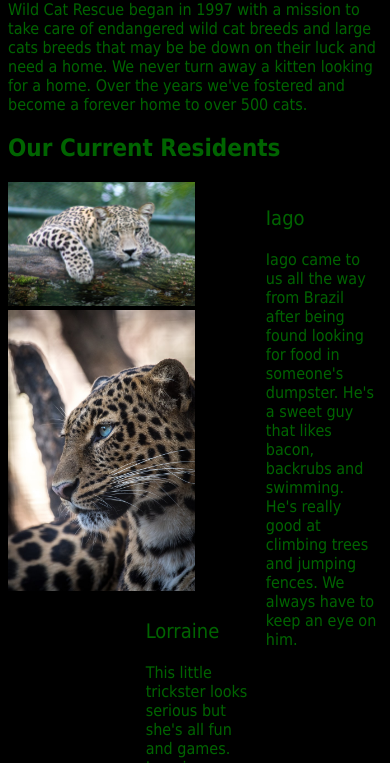
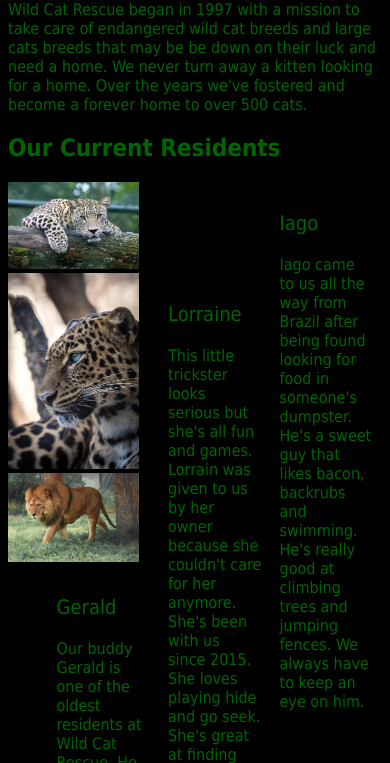
Before and after one commit to diorshelton/animal-shelter, a plain HTML site: page index.html in a window 390 px wide. Shown: the part 81-844 px from the top of the page. Drawn offline with Linux system fonts and the light colour scheme.

Commit message:
add media query to changeimg sizing and profile class sizing for medium and tablet screens.

```diff
--- a/css/styles.css
+++ b/css/styles.css
@@ -34,7 +34,17 @@ body{
     float:right;
     color: darkgreen
   }
+}
 
+@media screen and (max-width: 1000px){
+  img{
+  height: auto;
+  width:35%;
+}
+  .profile{
+    width:25%;
+    float:right;
+    margin: 5px;
+    height: 330px;
   }
-
 }
```
